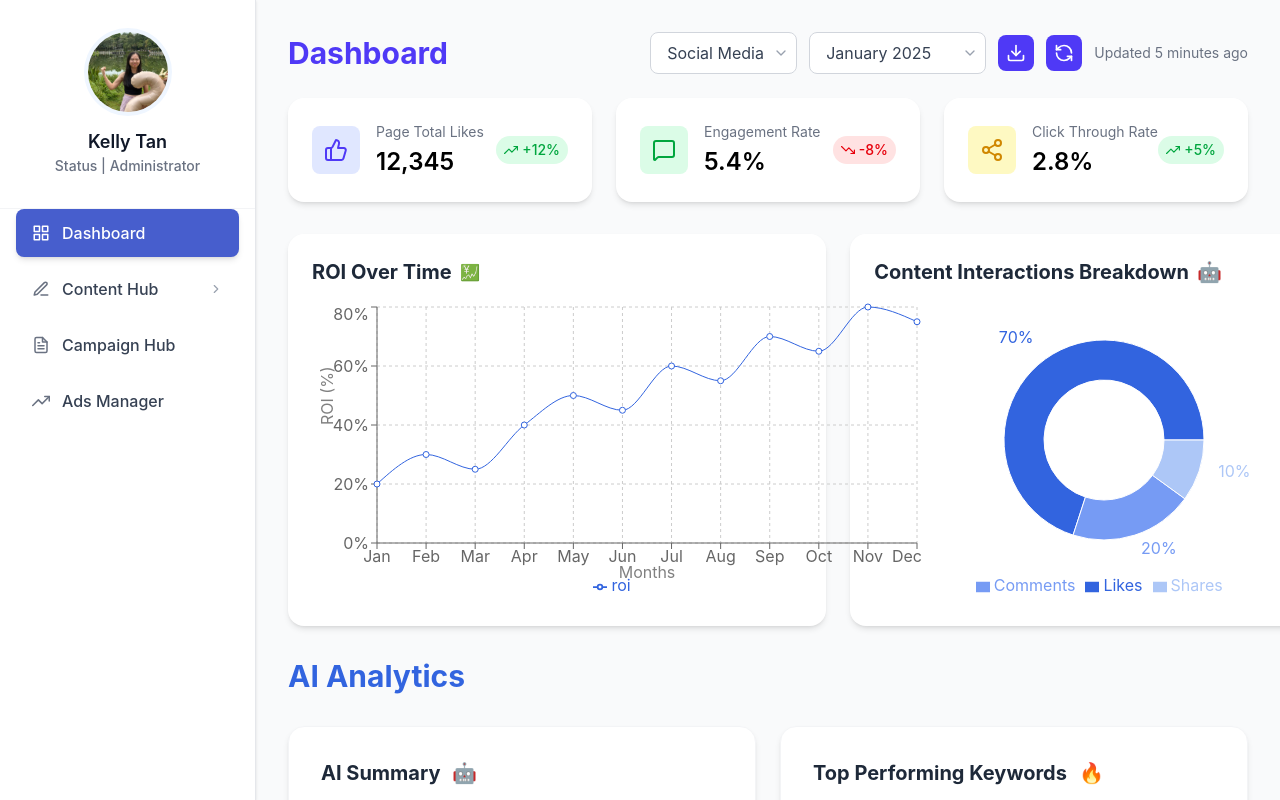
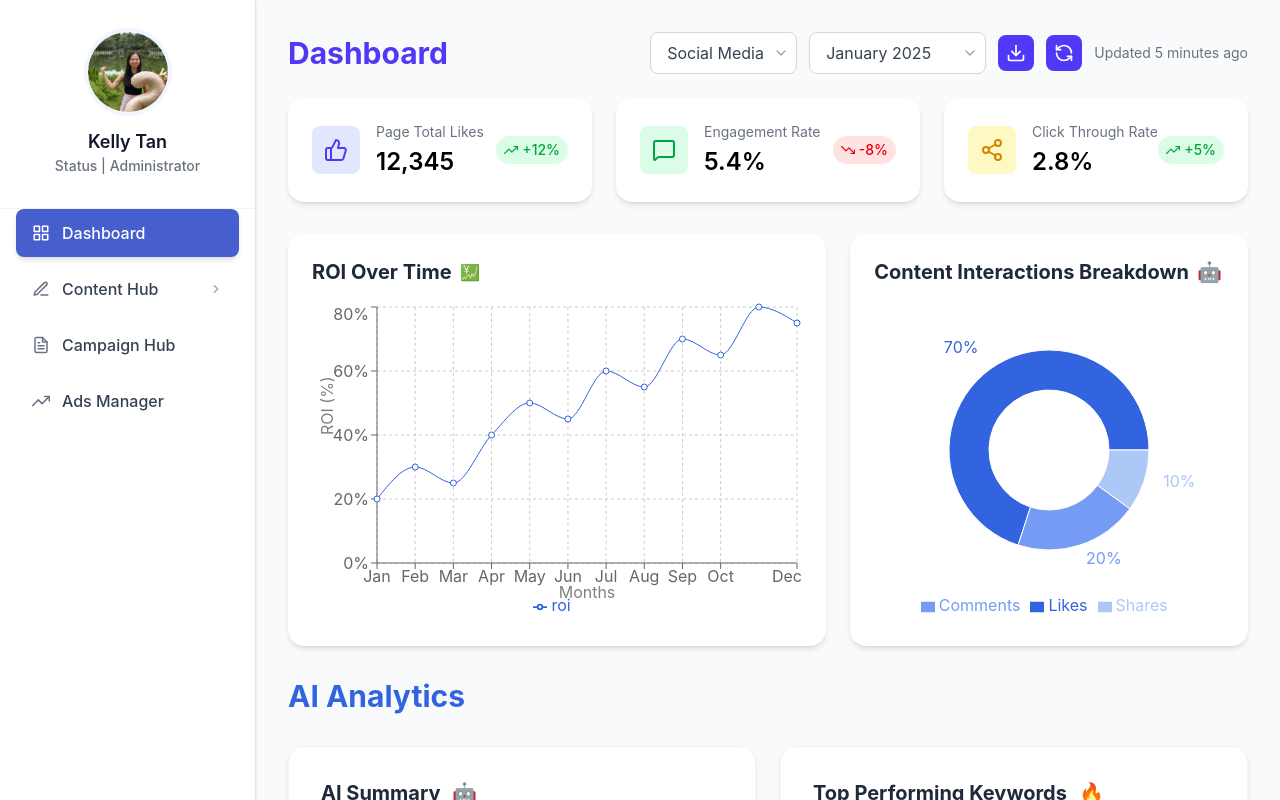
Before and after one commit to wenthingteo/FutureReady, a React (Vite) app in the folder frontend/: page / in a window 1280 px wide. Built offline with nearby package versions, Linux system fonts and the light colour scheme.

Commit message:
minor changes for graph layout

```diff
--- a/frontend/src/components/dashboardComponent/ChartsSection.jsx
+++ b/frontend/src/components/dashboardComponent/ChartsSection.jsx
@@ -1,4 +1,16 @@
-import { LineChart, Line, XAxis, YAxis, CartesianGrid, Tooltip, Legend, PieChart, Pie, Cell } from "recharts"
+import {
+  LineChart,
+  Line,
+  XAxis,
+  YAxis,
+  CartesianGrid,
+  Tooltip,
+  Legend,
+  PieChart,
+  Pie,
+  Cell,
+  ResponsiveContainer,
+} from "recharts"
 
 const ChartsSection = () => {
   const roiData = [
@@ -32,7 +44,9 @@ const ChartsSection = () => {
           <h2 className="text-xl font-bold text-gray-800">ROI Over Time</h2>
           <span className="text-blue-500">💹</span>
         </div>
-        <LineChart width={610} height={300} data={roiData}>
+        <div className="w-full h-80"> {/* set container height */}
+          <ResponsiveContainer width="100%" height="100%">
+            <LineChart data={roiData}>
               <CartesianGrid strokeDasharray="3 3" />
               <XAxis dataKey="month" label={{ value: "Months", position: "insideBottom", offset: -5 }} />
               <YAxis
@@ -48,18 +62,19 @@ const ChartsSection = () => {
               <Legend />
               <Line type="monotone" dataKey="roi" stroke="#3264DF" />
             </LineChart>
+          </ResponsiveContainer>
+        </div>
       </div>
 
       {/* Donut Chart */}
-
-      <div className="bg-white p-6 rounded-2xl shadow-md flex justify-center max-w-53l ml-auto">
-        <div>
+      <div className="bg-white p-6 rounded-2xl shadow-md flex justify-center w-full lg:col-span-3">
+        <div className="w-full h-80">
           <div className="flex items-center gap-2 mb-4">
             <h2 className="text-xl font-bold text-gray-800">Content Interactions Breakdown</h2>
             <span className="text-xl">🤖</span>
           </div>
-          <div className="flex justify-center px-20">
-            <PieChart width={300} height={300}>
+          <ResponsiveContainer width="100%" height="100%">
+            <PieChart>
               <Pie
                 data={interactionData}
                 cx="50%"
@@ -68,7 +83,7 @@ const ChartsSection = () => {
                 outerRadius={100}
                 dataKey="value"
                 labelLine={false}
-                label={({ name, value }) => `${value}%`}
+                label={({ value }) => `${value}%`}
               >
                 {interactionData.map((entry, index) => (
                   <Cell key={`cell-${index}`} fill={COLORS[index % COLORS.length]} />
@@ -77,10 +92,9 @@ const ChartsSection = () => {
               <Tooltip formatter={(value) => `${value}%`} />
               <Legend />
             </PieChart>
+          </ResponsiveContainer>
         </div>
       </div>
-      </div>
-
     </div>
   )
 }
```
Lines whose indentation alone changed are shown as unchanged.
